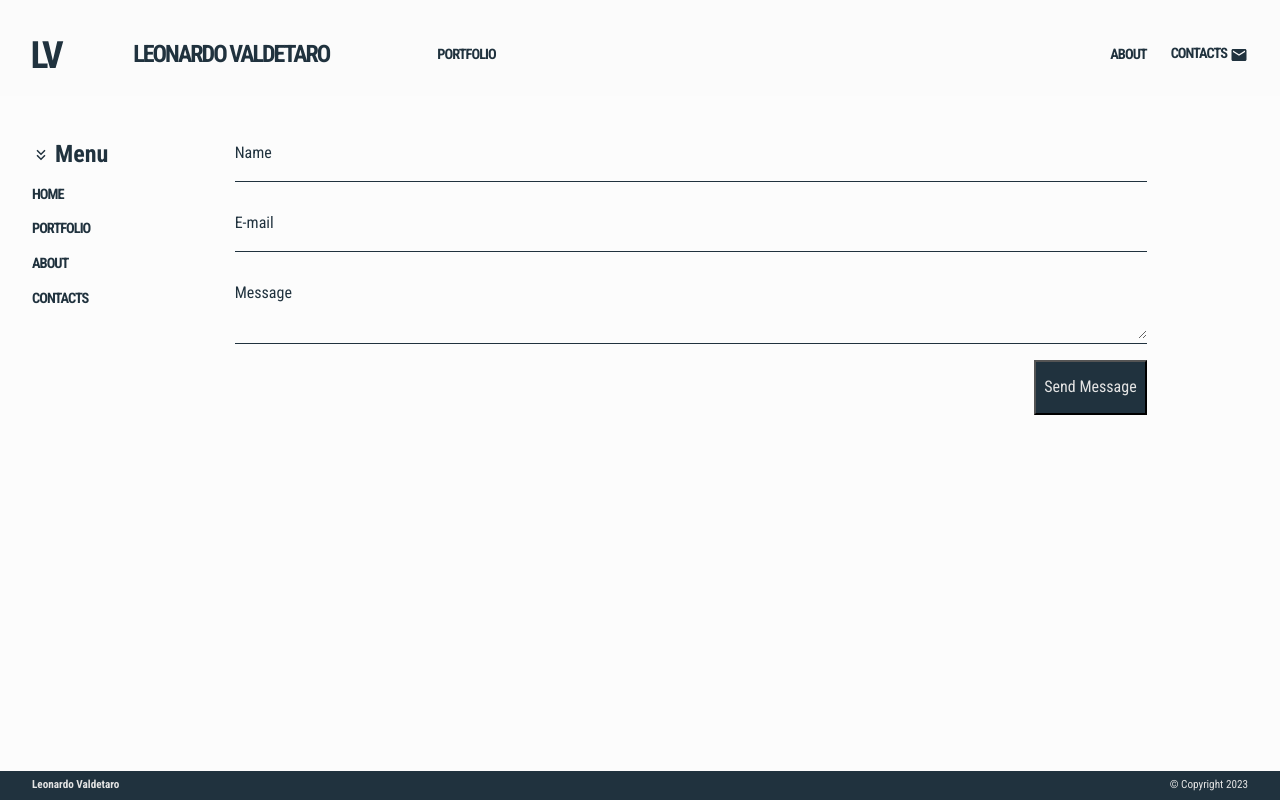
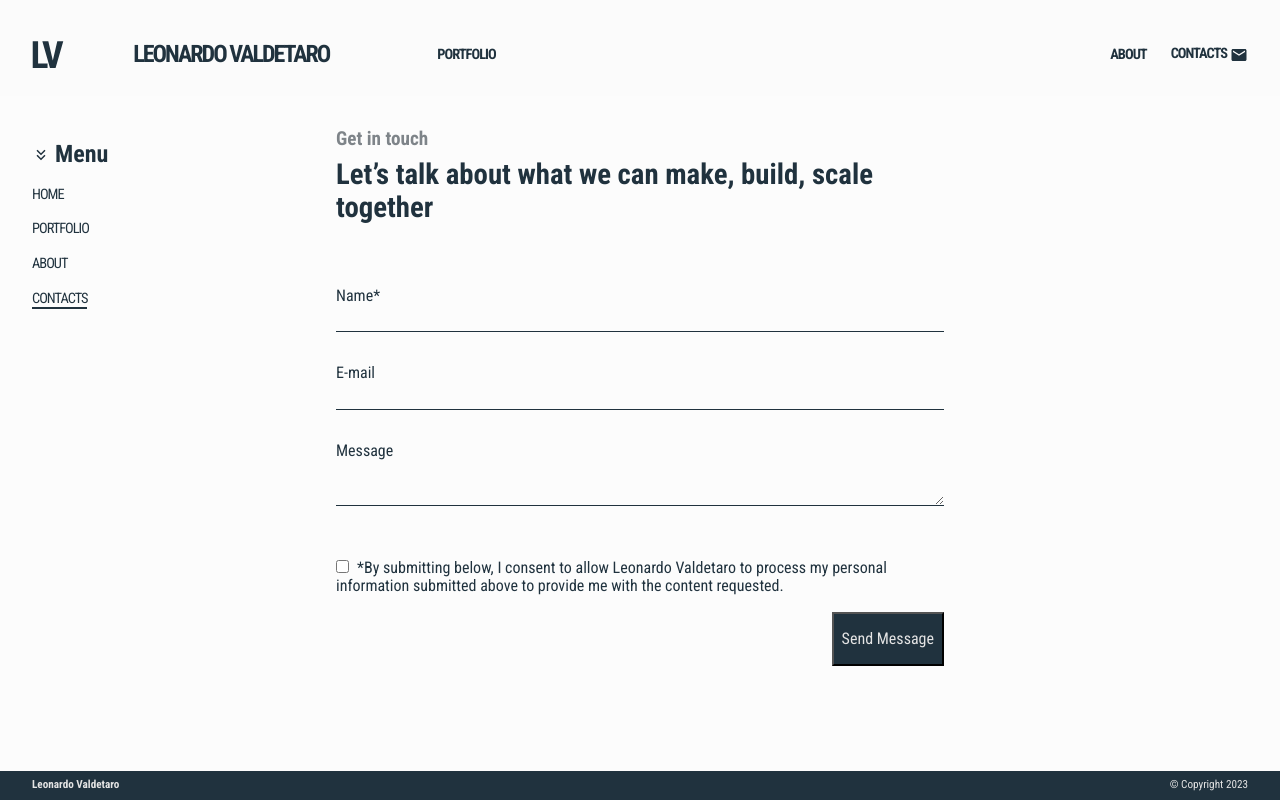
Before and after one commit to leonardovaldetaro/portfolio-react, a React (Create React App) app: page /contatos in a window 1280 px wide. Built offline with nearby package versions, Linux system fonts and the light colour scheme.

Commit message:
aprimorando formulario com validacoes react hook form

```diff
--- a/package.json
+++ b/package.json
@@ -13,6 +13,7 @@
     "classnames": "^2.3.2",
     "react": "^18.2.0",
     "react-dom": "^18.2.0",
+    "react-hook-form": "^7.43.9",
     "react-icons": "^4.8.0",
     "react-router-dom": "^6.10.0",
     "react-scripts": "5.0.1",
--- a/src/Pages/Contact/Contatct.module.scss
+++ b/src/Pages/Contact/Contatct.module.scss
@@ -13,25 +13,53 @@
         grid-template-columns: repeat(8, 1fr);
     }
     &__wrapper {
-        grid-column: 3 / span 9;
+        grid-column: 4 / span 6;
         @media (max-width: $desktop_xsm) {
             grid-column: 1 / span 8;
+        }
+    }
+    &__header {
+        grid-column: 4 / span 6;
+        margin-bottom: 2em;
+        @media (max-width: $desktop_xsm) {
+            grid-column: 1 / span 8;
+        }
+        &__subtitle {
+            font-size: 1.2rem;
+            text-transform: initial;
+            font-weight: bold;
+            color: $dark-grey;
+            margin-bottom: 0.5rem;
+        }
+        &__title {
+            font-size: 1.8rem;
+            margin-bottom: 0.5em;
         }
     }
 }
 .form__field {
     padding: 1em 0 0;
-    border-bottom: 1px solid $dark;
     margin-bottom: 1em;
-}
-.text-input {
-    background-color: $background;
-    width: 100%;
-    border: none;
-    outline: none;
-
-    &:active {
-        border: none;
+    // border-bottom: 1px solid $dark;
+    input {
+        background-color: $background;
+        border-bottom: 1px solid $dark;
+        border-top: none;
+        border-left: none;
+        border-right: none;
+        margin-top: .5em;
+        outline: none;
+        width: 100%;
+    }
+    textarea {
+        background-color: $background;
+        border-bottom: 1px solid $dark;
+        border-top: none;
+        border-left: none;
+        border-right: none;
+        margin-top: .5em;
+        outline: none;
+        width: 100%;
     }
 }
 .field__button {
@@ -43,3 +71,18 @@
     color: $light-grey;
     background-color: $dark;
 }
+
+.form__checkbox {
+    padding: 1em 0 0;
+    border-bottom: 0;
+    margin-bottom: 1em;
+    &__wrapper {
+        margin-top: 1em;
+        label {
+            padding-left: .5em;
+        }
+    }
+}
+.error__message {
+    color: red;
+}
--- a/src/Pages/Contact/index.tsx
+++ b/src/Pages/Contact/index.tsx
@@ -1,25 +1,107 @@
 import Styles from './Contatct.module.scss';
+import { useForm } from 'react-hook-form';
 
 export default function Contact () {
+    const { register, handleSubmit, formState: {errors} } = useForm();
+    const onSubmit = (_data: any) => {};
+
     return (
         <section className={Styles.formContainer}>
+
+            <article className={Styles.formContainer__header}>
+                <h2 className={Styles.formContainer__header__subtitle}>Get in touch</h2>
+                <h1 className={Styles.formContainer__header__title}>Let&rsquo;s talk about what we can make, build, scale together</h1>
+            </article>
+
             <article id='wrapper' className={Styles.formContainer__wrapper}>
-                <form action='' className={Styles.form}>
-                    <p className={Styles.form__field}>
-                        <label className={Styles.form__field__label} htmlFor='name'>Name</label>
-                        <input className={Styles['text-input']} id='name' name='name' required type='text' />
-                    </p>
-                    <p className={Styles.form__field}>
-                        <label className={Styles.form__field__label} htmlFor='email'>E-mail</label>
-                        <input className={Styles['text-input']} id='email' name='email' required type='email' />
-                    </p>
-                    <p className={Styles.form__field}>
-                        <label className={Styles.form__field__label} htmlFor='message'>Message</label>
-                        <textarea className={Styles['text-input']} id='message' name='message' required></textarea>
-                    </p>
-                    <p className={Styles.field__button}>
-                        <input className={Styles.button} type='submit' value='Send Message' />
-                    </p>
+                <form
+                    className={Styles.form}
+                    action="/api"
+                    method="post" // default to post
+                    onSubmit={() => {}} // function to be called before the request
+                >
+
+                    <div className={Styles.form__field}>
+                        <label
+                            className={Styles.form__field__label}
+                            htmlFor='name'
+                        >
+                            Name*
+                        </label>
+
+                        <input
+                            className={errors?.name && "input-error"}
+                            id='name'
+                            type='text'
+                            {...register('name', {required: true})}
+                        />
+                        {errors?.name?.type === 'required' && <p className={Styles.error__message}>Name is required</p>}
+                    </div>
+
+                    <div className={Styles.form__field}>
+                        <label
+                            className={Styles.form__field__label}
+                            htmlFor='email'
+                        >
+                            E-mail
+                        </label>
+
+                        <input
+                            className={errors?.name && "input-error"}
+                            id='email'
+                            type='email'
+                            {...register('email', {required: true, pattern: /@/ })}
+                        />
+                        {errors?.email?.type === 'required' && <p className={Styles.error__message}>E-mail is required</p>}
+                        {errors?.email?.type === 'pattern' && <p className={Styles.error__message}> Please insert an valid e-mail</p>}
+                    </div>
+
+                    <div className={Styles.form__field}>
+                        <label
+                            className={Styles.form__field__label}
+                            htmlFor='message'
+                        >
+                            Message
+                        </label>
+
+                        <textarea
+                            className={errors?.name && "input-error"}
+                            id='message'
+                            required
+                            {...register('message', {required: true})}
+                        >
+                        </textarea>
+                        {errors?.message?.type === 'required' && <p className={Styles.error__message}>Message is required</p>}
+
+                    </div>
+
+                    <div className={Styles.form__checkbox}>
+                        <div className={Styles.form__checkbox__wrapper}>
+                            <input
+                            className={errors?.name && "checkbox-error"}
+                            id='privacy-policy'
+                            type="checkbox"
+                            required
+                            {...register('privacyPolicy', {required: true})}
+                            />
+
+                            <label htmlFor="privacy-policy">
+                                *By submitting below, I consent to allow Leonardo Valdetaro to process my personal information submitted above to provide me with the content requested.
+                            </label>
+                            {errors?.privacyPolicy?.type === 'required' && <p className={Styles.error__message}>Please, you must agree the privacy policy.</p>}
+
+                        </div>
+                    </div>
+
+                    <div className={Styles.field__button}>
+                        <button
+                            className={Styles.button}
+                            onClick={() => handleSubmit(onSubmit)()}
+                        >
+                            Send Message
+                        </button>
+                    </div>
+
                 </form>
             </article>
         </section>
--- a/src/components/Cards/Card/index.tsx
+++ b/src/components/Cards/Card/index.tsx
@@ -11,7 +11,7 @@ export default function Card (props: Props) {
 
     return (
         <article className={Styles.card}>
-            <Link to={`/projeto/${props.id}`} className={Styles.card__link}>
+            <Link to={`/projeto/${props.id}`} className={Styles.card__link} target='_top'>
                 <div className={Styles.card__imgContainer}>
                     <img src={photo} alt="Imagem" className={Styles.card__imgContainer__img} />
                 </div>
--- a/src/components/Header/Header.module.scss
+++ b/src/components/Header/Header.module.scss
@@ -20,7 +20,6 @@
 	}
 	a {
 		color: $dark;
-		font-weight: 700;
 		font-size: .9em;
 		letter-spacing: -1px;
 		text-transform: uppercase;
@@ -33,6 +32,7 @@
 	&__title {
 		align-items: center;
 		display: flex;
+		font-weight: 700;
 		grid-column: 2 / span 2;
 		transition: all .5s;
 		@media (max-width: $desktop_xsm) {
@@ -50,6 +50,7 @@
 	&__portfolio {
 		align-items: center;
 		display: flex;
+		font-weight: 700;
 		grid-column: 5 / span 1;
 		transition: all .5s;
 		@media (max-width: $desktop_xsm) {
@@ -64,6 +65,7 @@
 		align-items: center;
 		display: flex;
 		justify-content: end;
+		font-weight: 700;
 		grid-column: 11 / span 1;
 		transition: all .5s;
 		@media (max-width: $desktop_xsm) {
@@ -78,6 +80,7 @@
 		align-items: center;
 		display: flex;
 		justify-content: end;
+		font-weight: 700;
 		grid-column: 12 / span 1;
 		transition: all .4s;
 		&:hover {
@@ -111,6 +114,7 @@
 					display: inline-block;
     				position: relative;
 					transition: all .4s;
+					font-weight: 400;
 					&:hover {
 						transform: scale(1.1);
 					}
--- a/src/components/Header/index.tsx
+++ b/src/components/Header/index.tsx
@@ -1,7 +1,7 @@
 import Styles from './Header.module.scss';
 import { ReactComponent as Logo } from 'assets/logotipo-lv.svg';
 import { MdEmail, MdKeyboardDoubleArrowDown } from 'react-icons/md';
-import { Link } from 'react-router-dom';
+import { Link, NavLink } from 'react-router-dom';
 
 
 export default function Header () {
@@ -83,7 +83,7 @@ export default function Header () {
                     </div>
                 ))}
             </div>
-            <nav className={Styles.header__navbar}>
+            <nav className={Styles.header__navbar} id='nav'>
                 <ul className={Styles.header__navbar__list}>
                     <div className={Styles.menu__container}>
                         <MdKeyboardDoubleArrowDown size={18} color="rgb(32,50,62)" className={Styles.menu__container__icon} />
@@ -93,7 +93,14 @@ export default function Header () {
                     </div>
                     {rotasNav.map((rota, index) =>(
                         <li className={Styles.header__navbar__list__item} key={index}>
-                            <Link className={Styles.header__navbar__list__item__link} to={rota.to}>{rota.label}</Link>
+                            <NavLink
+                                className={({ isActive, isPending }) =>
+                                    isPending ? "pending" : isActive ? "active" : ""
+                                }
+                                to={rota.to}
+                            >
+                                {rota.label}
+                            </NavLink>
                         </li>
                     ))}
                 </ul>
--- a/src/index.css
+++ b/src/index.css
@@ -37,3 +37,15 @@ body {
 .footer {
 	grid-area: footer;
 }
+
+/* menu lateral header active  */
+.active {
+	border-bottom: 2px solid;
+}
+/* input error do formulário */
+.input-error {
+	border-bottom: 1px solid red !important;
+}
+.checkbox-error {
+	border: 1px solid red !important;
+}
```
Also changed, not shown: 1 other file (tests, documents, lock files or other folders).
